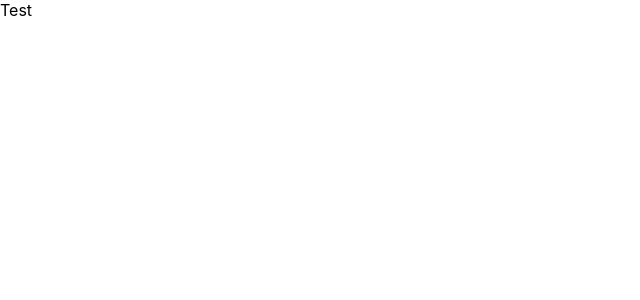
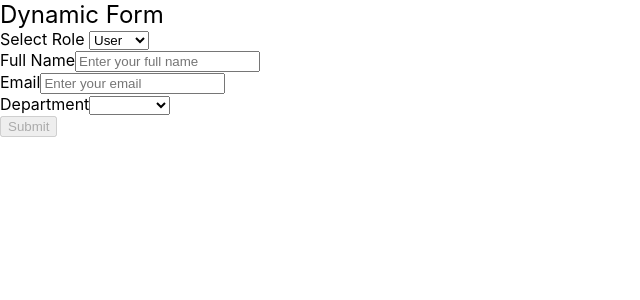
Before and after one commit to m0k99/nexaportal-form-builder, a Vue app: page / in a window 1280 px wide. Shown: the top 300 px of the page, without its empty margins (0-640 px from the left). Built offline with nearby package versions, Linux system fonts and the light colour scheme; the HTML template or start-up script is replaced by a standard one.

Commit message:
feat: add dynamic form components, validation utility, and form types

```diff
--- a/src/App.vue
+++ b/src/App.vue
@@ -1,8 +1,54 @@
-<script setup lang="ts">
-</script>
-
 <template>
   <div>
-    Test
+    <DynamicForm :schema="formSchema" />
   </div>
 </template>
+
+<script setup lang="ts">
+import DynamicForm from '@/components/DynamicForm.vue'
+import type { FormSchema } from '@/types/formTypes.d'
+
+const formSchema: FormSchema = {
+  fields: [
+    {
+      id: 'fullName',
+      type: 'text',
+      label: 'Full Name',
+      placeholder: 'Enter your full name',
+      validation: [
+        { type: 'required', message: 'Name is required' },
+        { type: 'minLength', value: 2, message: 'Name must be at least 2 characters' }
+      ]
+    },
+    {
+      id: 'email',
+      type: 'text',
+      label: 'Email',
+      placeholder: 'Enter your email',
+      validation: [
+        { type: 'required', message: 'Email is required' },
+        { type: 'pattern', value: '^[^\\s@]+@[^\\s@]+\\.[^\\s@]+$', message: 'Invalid email format' }
+      ]
+    },
+    {
+      id: 'department',
+      type: 'select',
+      label: 'Department',
+      options: ['HR', 'IT', 'Finance', 'Marketing'],
+      validation: [
+        { type: 'required', message: 'Department is required' }
+      ]
+    },
+    {
+      id: 'adminCode',
+      type: 'text',
+      label: 'Admin Code',
+      placeholder: 'Enter admin code',
+      adminOnly: true,
+      validation: [
+        { type: 'required', message: 'Admin code is required' }
+      ]
+    }
+  ]
+}
+</script>
--- /dev/null
+++ b/src/components/DynamicForm.vue
@@ -0,0 +1,71 @@
+<template>
+  <div>
+    <h2>Dynamic Form</h2>
+
+    <div class="mb-4">
+      <label>
+        Select Role
+      </label>
+      <select
+        v-model="selectedRole"
+      >
+        <option value="User">User</option>
+        <option value="Admin">Admin</option>
+      </select>
+    </div>
+
+    <form @submit.prevent="submitForm">
+      <FormField
+        v-for="field in visibleFields"
+        :key="field.id"
+        :field="field"
+        v-model="formData[field.id]"
+        class="mb-4"
+      />
+
+      <button
+        type="submit"
+        :disabled="!isFormValid"
+      >
+        Submit
+      </button>
+    </form>
+  </div>
+</template>
+
+<script setup lang="ts">
+import { ref, computed, reactive } from 'vue'
+import FormField from './FormField.vue'
+import { useFormStore } from '@/stores/formStore'
+import type { FormSchema, FormFieldSchema } from '@/types/formTypes.d'
+
+const props = defineProps<{
+  schema: FormSchema
+}>()
+
+const formStore = useFormStore()
+const selectedRole = ref<'Admin' | 'User'>('User')
+const formData = reactive<{[key: string]: any}>({})
+
+selectedRole.value = formStore.currentRole
+
+const visibleFields = computed(() =>
+  props.schema.fields.filter(field =>
+    !field.adminOnly || selectedRole.value === 'Admin'
+  )
+)
+
+const isFormValid = computed(() => {
+  return visibleFields.value.every(field =>
+    formData[field.id] !== undefined &&
+    formData[field.id] !== null &&
+    formData[field.id] !== ''
+  )
+})
+
+const submitForm = () => {
+  if (isFormValid.value) {
+    formStore.submitForm(formData)
+  }
+}
+</script>
--- /dev/null
+++ b/src/components/FormField.vue
@@ -0,0 +1,68 @@
+<template>
+  <div class="mb-4">
+    <label :for="field.id">
+      {{ field.label }}
+    </label>
+    <!--    //TODO make this part dynamic component -->
+    <template v-if="field.type === 'text'">
+      <input :id="field.id" type="text" v-model="localValue" :placeholder="field.placeholder" />
+    </template>
+
+    <template v-else-if="field.type === 'number'">
+      <input
+        :id="field.id"
+        type="number"
+        v-model.number="localValue"
+        :placeholder="field.placeholder"
+      />
+    </template>
+
+    <template v-else-if="field.type === 'select'">
+      <select :id="field.id" v-model="localValue">
+        <option v-for="option in field.options" :key="option" :value="option">
+          {{ option }}
+        </option>
+      </select>
+    </template>
+
+    <template v-else-if="field.type === 'checkbox'">
+      <input :id="field.id" type="checkbox" v-model="localValue" />
+    </template>
+
+    <p v-if="hasErrors">
+      {{ errors.join(', ') }}
+    </p>
+  </div>
+</template>
+
+<script setup lang="ts">
+import { ref, watch, computed } from 'vue'
+import type { FormFieldSchema } from '@/types/formTypes.d'
+import { validateField } from '@/utils/formValidation'
+
+interface Props {
+  field: FormFieldSchema
+  modelValue: any
+}
+
+const props = defineProps<Props>()
+const emit = defineEmits(['update:modelValue'])
+
+const localValue = ref(props.modelValue)
+const errors = ref<string[]>([])
+
+const hasErrors = computed(() => errors.value.length > 0)
+
+watch(localValue, (newValue) => {
+  errors.value = validateField(newValue, props.field.validation)
+  emit('update:modelValue', newValue)
+})
+
+watch(
+  () => props.modelValue,
+  (newValue) => {
+    localValue.value = newValue
+    errors.value = validateField(newValue, props.field.validation)
+  },
+)
+</script>
--- /dev/null
+++ b/src/stores/formStore.ts
@@ -0,0 +1,18 @@
+import { defineStore } from 'pinia'
+import type { FormSubmission } from '@/types/formTypes.d'
+
+export const useFormStore = defineStore('form', {
+  state: () => ({
+    submissions: [] as FormSubmission[],
+    currentRole: 'User' as 'Admin' | 'User'
+  }),
+  actions: {
+    submitForm(formData: FormSubmission) {
+      console.log('Form Submitted:', formData)
+      this.submissions.push(formData)
+    },
+    setRole(role: 'Admin' | 'User') {
+      this.currentRole = role
+    }
+  }
+})
--- /dev/null
+++ b/src/utils/formValidation.ts
@@ -0,0 +1,33 @@
+import type { ValidationRule } from '@/types/formTypes.d'
+
+export function validateField(value: any, rules?: ValidationRule[]): string[] {
+  const errors: string[] = []
+
+  if (!rules) return errors
+
+  rules.forEach(rule => {
+    switch (rule.type) {
+      case 'required':
+        if (!value) errors.push(rule.message || 'This field is required')
+        break
+      case 'minLength':
+        if (typeof value === 'string' && value.length < (rule.value as number)) {
+          errors.push(rule.message || `Minimum length is ${rule.value}`)
+        }
+        break
+      case 'maxLength':
+        if (typeof value === 'string' && value.length > (rule.value as number)) {
+          errors.push(rule.message || `Maximum length is ${rule.value}`)
+        }
+        break
+      case 'pattern':
+        const regex = new RegExp(rule.value as string)
+        if (!regex.test(value)) {
+          errors.push(rule.message || 'Invalid format')
+        }
+        break
+    }
+  })
+
+  return errors
+}
```
Also changed, not shown: src/types/formTypes.d.ts (added, +26 -0 lines).
